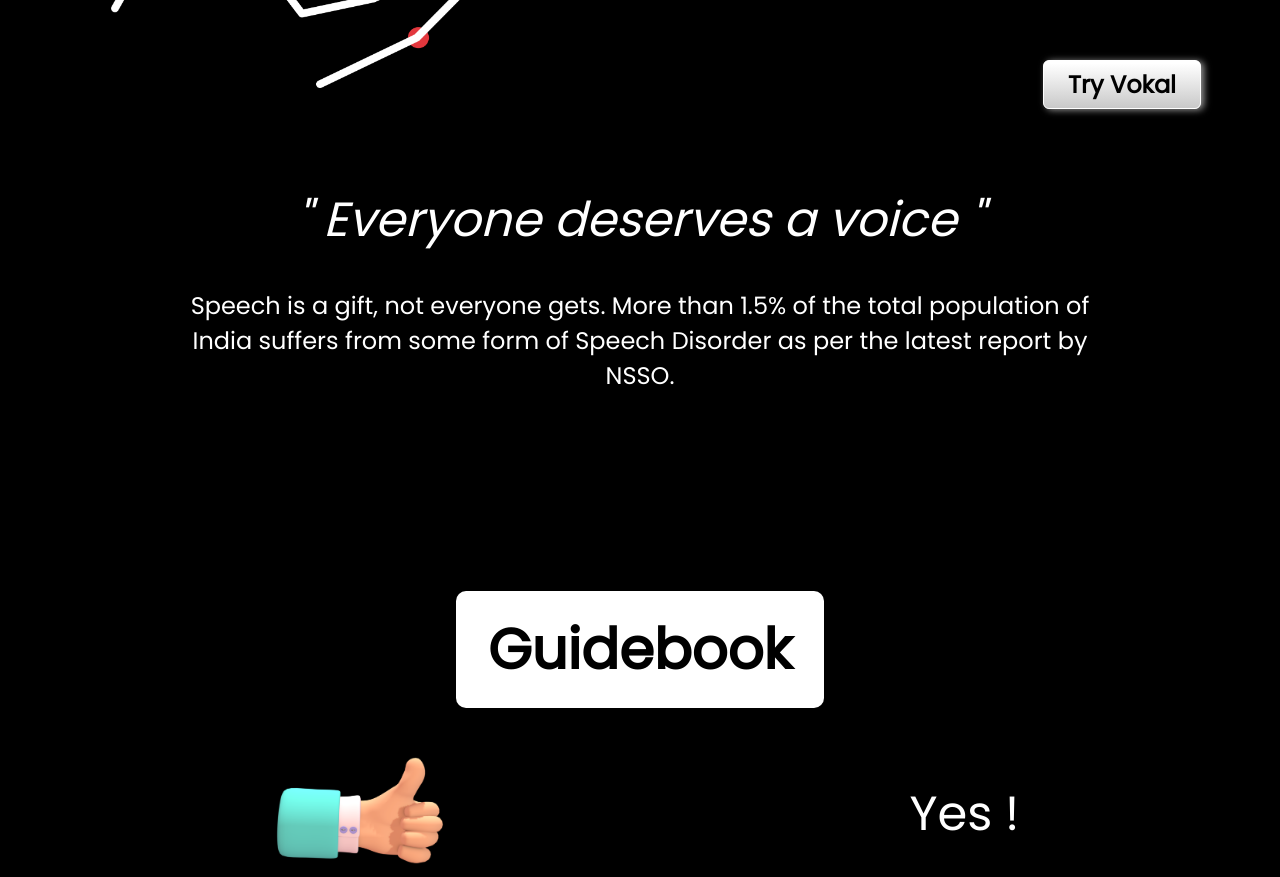
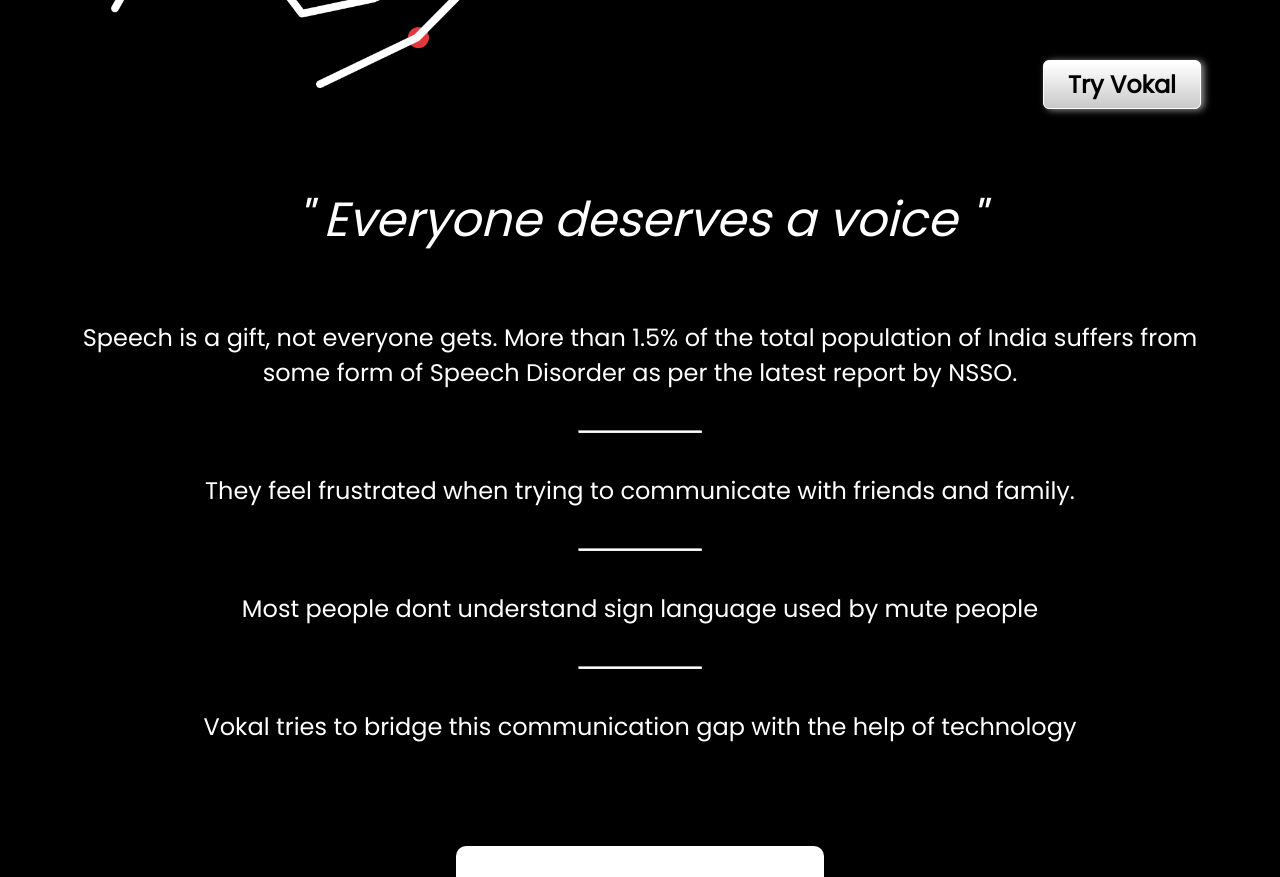
Before and after one commit to SubhanuSRoy/vokal, a React (Create React App) app: page / in a window 1280 px wide. Shown: the part 440-1317 px from the top of the page. Built offline with nearby package versions, Linux system fonts and the light colour scheme; what fingerpose would draw is missing.

Commit message:
changes in description

```diff
--- a/src/Components/Description/Description.js
+++ b/src/Components/Description/Description.js
@@ -1,13 +1,27 @@
-import React from 'react'
-import styles from './description.module.css'
+import React from "react";
+import styles from "./description.module.css";
 
 function Description() {
-    return (
-        <div className={styles.container}>
-            <h1>" Everyone deserves a voice "</h1>
-            <h3>Speech is a gift, not everyone gets. More than 1.5% of the total population of India suffers from some form of Speech Disorder as per the latest report by NSSO. </h3>
-        </div>
-    )
+  return (
+    <div className={styles.container}>
+      <h1>" Everyone deserves a voice "</h1>
+      <h3>
+        Speech is a gift, not everyone gets. More than 1.5% of the total
+        population of India suffers from some form of Speech Disorder as per the
+        latest report by NSSO.
+      </h3>
+      <hr />
+      <h3>
+        They feel frustrated when trying to communicate with friends and family.
+      </h3>
+      <hr />
+      <h3>Most people dont understand sign language used by mute people</h3>
+      <hr />
+      <h3>
+        Vokal tries to bridge this communication gap with the help of technology
+      </h3>
+    </div>
+  );
 }
 
-export default Description
+export default Description;
--- a/src/Components/Description/description.module.css
+++ b/src/Components/Description/description.module.css
@@ -17,7 +17,13 @@
 .container >h3{
     text-align:center;
     font-size:1.5rem;
-    margin:8rem;
+    margin:2rem;
     font-weight:300;
-    margin-top:0;
+    /* margin-top:0; */
 }
+.container > hr{
+    width:10%;
+    height:1px;
+    background-color:white;
+    border-radius: 10px;
+}
--- a/src/Components/Flowchart/flowchart.module.css
+++ b/src/Components/Flowchart/flowchart.module.css
@@ -4,6 +4,7 @@
    align-items: center;
    margin: 2rem;
    margin-top: 0;
+   margin-bottom: 0;
 }
 .container > h1{
     font-size:3.5rem;
```
